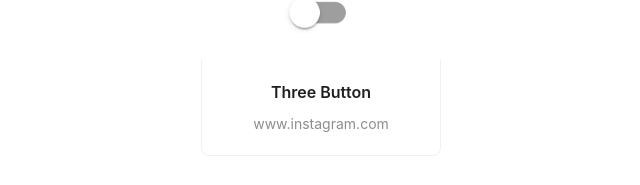
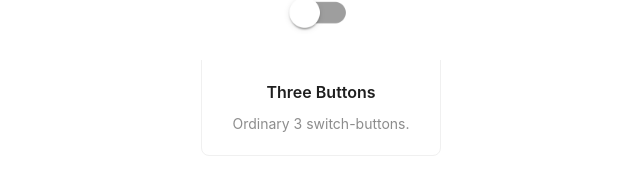
Before and after one commit to 3DRX/memee, a React (Vite) app: page / in a window 1280 px wide. Shown: the part 491-676 px from the top of the page, without its empty margins (319-959 px from the left). Built offline with nearby package versions, Linux system fonts and the light colour scheme.

Commit message:
Move name to consts.ts

```diff
--- a/src/components/Header.tsx
+++ b/src/components/Header.tsx
@@ -1,13 +1,14 @@
 import { Breadcrumb } from 'antd';
 import { HomeOutlined } from '@ant-design/icons';
 import React from 'react';
+import { THREE_BUTTONS } from '../consts';
 
 const menuItems = [
   {
     key: '1',
     label: (
       <a target="_blank" rel="noopener noreferrer" href="/threebuttons">
-        Three Buttons
+        {THREE_BUTTONS}
       </a>
     ),
   },
--- /dev/null
+++ b/src/consts.ts
@@ -0,0 +1 @@
+export const THREE_BUTTONS = 'Three Buttons';
--- a/src/pages/Main.tsx
+++ b/src/pages/Main.tsx
@@ -1,5 +1,6 @@
 import { Card } from 'antd';
 import thumb_threebuttons from '../assets/three_buttons.png';
+import { THREE_BUTTONS } from '../consts';
 
 const { Meta } = Card;
 function Main() {
@@ -15,7 +16,7 @@
           window.location.href = '/threebuttons';
         }}
       >
-        <Meta title="Three Button" description="www.instagram.com" />
+        <Meta title={THREE_BUTTONS} description="Ordinary 3 switch-buttons." />
       </Card>
     </>
   );
--- a/src/pages/ThreeButtons.tsx
+++ b/src/pages/ThreeButtons.tsx
@@ -1,6 +1,7 @@
 import { useState } from 'react';
 import Switch from '@mui/material/Switch';
 import Header from '../components/Header';
+import { THREE_BUTTONS } from '../consts';
 
 function ThreeButtons() {
   const [checked1, setchecked1] = useState<Boolean>(false);
@@ -9,7 +10,7 @@
 
   return (
     <>
-      <Header name='Three Buttons' />
+      <Header name={THREE_BUTTONS} />
       <div
         style={{
           display: 'flex',
```
